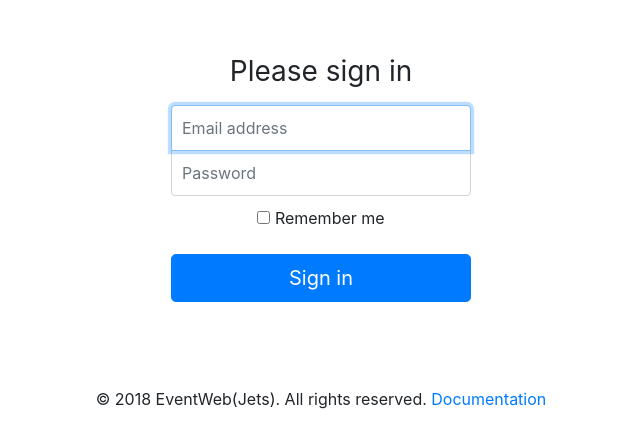
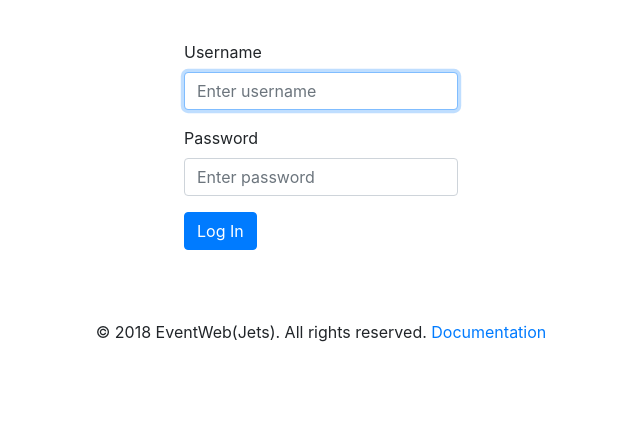
Before and after one commit to JetsMMU/EventWeb, a PHP site: page /login.php in a window 1280 px wide. Shown: the part 56-504 px from the top of the page, without its empty margins (319-959 px from the left). Run offline with PHP 8.4, Linux system fonts and the light colour scheme.

Commit message:
update login, redesign

```diff
--- a/login.php
+++ b/login.php
@@ -1,3 +1,60 @@
+<?php
+  session_start();
+
+  // Connect to database
+  $config = require('config.php');
+  $dsn = $config['connection'] . ';dbname=' . $config['dbname'] . ';charset=' . $config['charset'];
+  try {
+      $pdo = new PDO($dsn, $config['username'], $config['password'], $config['options']);
+  } catch (PDOException $e) {
+      die($e->getMessage());
+  }
+
+    // variable declaration
+	$username = "";
+	$email    = "";
+	$errors = array();
+
+    // LOGIN USER
+	if (isset($_POST['login_user'])) {
+        // receive all input from the form
+		$username = (isset($_POST['username']) ? $_POST['username'] : null);
+        $password = (isset($_POST['password']) ? $_POST['password'] : null);
+
+        // form validation: ensure that the form is filled
+		if (empty($username)) {
+			array_push($errors, "Username is required");
+		}
+		if (empty($password)) {
+			array_push($errors, "Password is required");
+		}
+
+        // login user if there are no errors in the form
+		if (count($errors) == 0) {
+      //get user/password combination from db
+      $sql = "SELECT password FROM user WHERE name='$username'";
+      $stmt = $pdo->prepare($sql);
+      $stmt->execute();
+      $pw = $stmt->fetchAll();
+      $count_pw = count($pw);
+
+      if ($count_pw>0){
+          $hash = $pw['0']['password'];
+          //verify password
+          if (password_verify($password, $hash)) {
+              $_SESSION['username'] = $username;
+              header('location: home.php');
+          }else {
+              array_push($errors, "Wrong username/password combination");
+          }
+      }
+      else {
+          array_push($errors, "Wrong username/password combination");
+      }
+    }
+  }
+?>
+
 <!DOCTYPE html>
 <html lang="en">
 <head>
@@ -9,20 +66,18 @@
   <?php require('partials/header.php'); ?>
 
   <!-- body -->
-  <div class="container text-center sp-body">
-    <form class="form-signin">
-      <!--<img class="mb-4" src="../../assets/brand/bootstrap-solid.svg" alt="" width="72" height="72">-->
-      <h1 class="h3 mb-3 font-weight-normal">Please sign in</h1>
-      <label for="inputEmail" class="sr-only">Email address</label>
-      <input type="email" id="inputEmail" class="form-control" placeholder="Email address" required autofocus>
-      <label for="inputPassword" class="sr-only">Password</label>
-      <input type="password" id="inputPassword" class="form-control" placeholder="Password" required>
-      <div class="checkbox mb-3">
-        <label>
-          <input type="checkbox" value="remember-me"> Remember me
-        </label>
+  <div class="container justify-content-center sp-body">
+    <form method="post">
+      <?php include('errors.php');?>
+      <div class="form-group">
+        <label for="username">Username</label>
+        <input type="text" class="form-control" id="username" name="username" placeholder="Enter username" required autocomplete="off" autofocus>
       </div>
-      <button class="btn btn-lg btn-primary btn-block" type="submit">Sign in</button>
+      <div class="form-group">
+        <label for="password">Password</label>
+        <input type="password" class="form-control" id="password" name="password" placeholder="Enter password" required>
+      </div>
+      <button type="submit" class="btn btn-primary" name="login_user">Log In</button>
     </form>
   </div>
 
```
